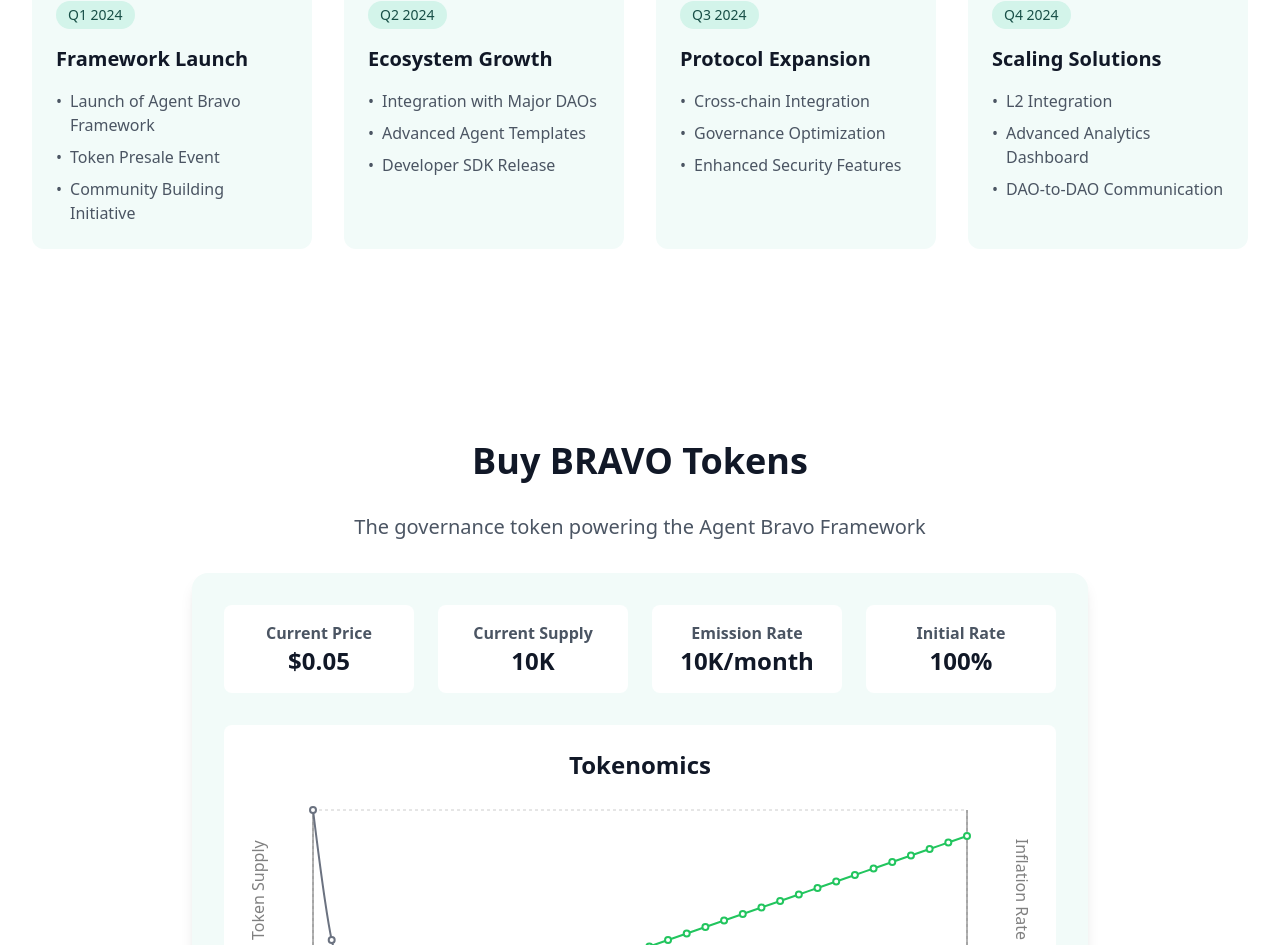
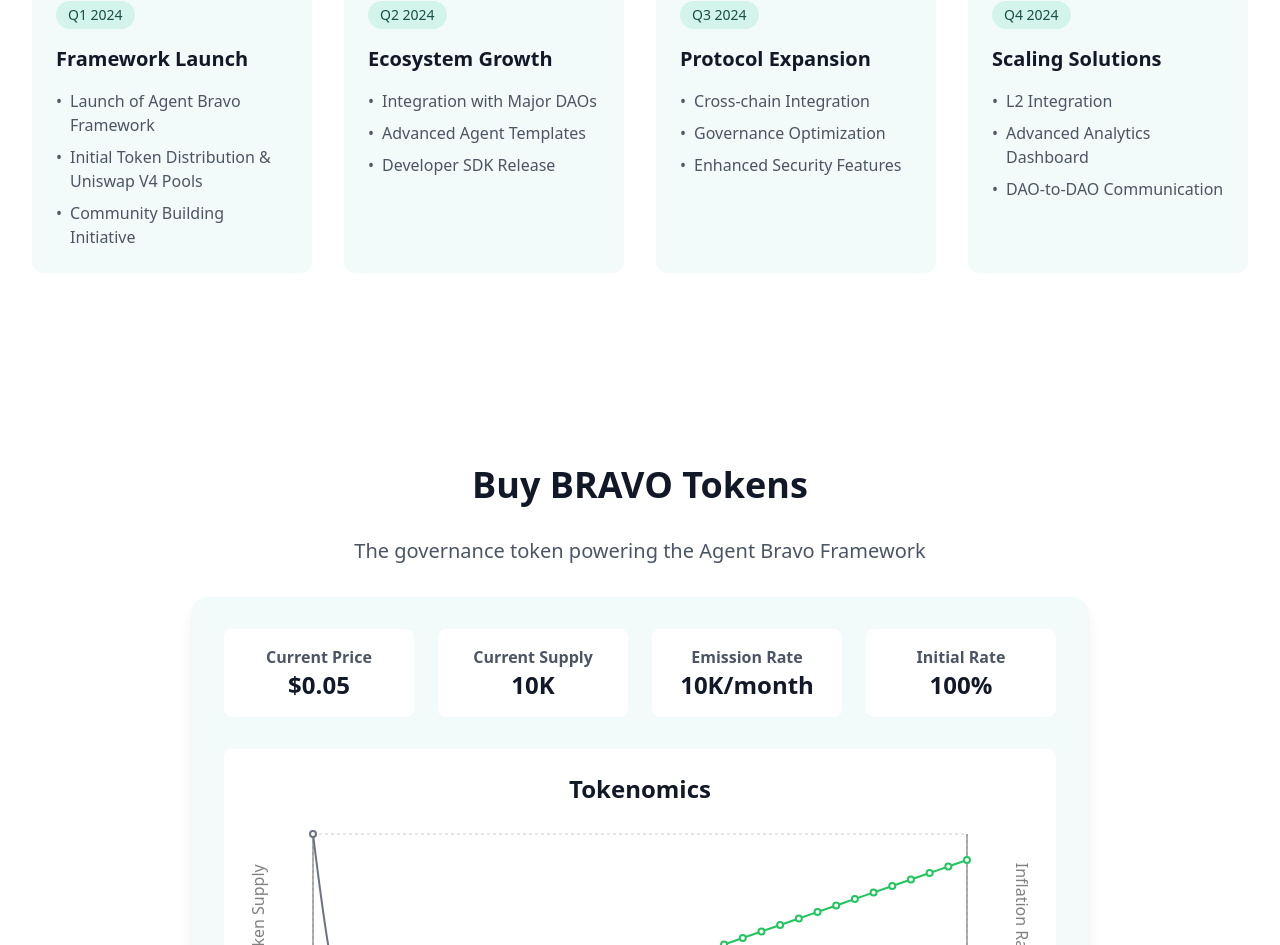
Before and after one commit to mikeghen/agent-bravo-frontend, a React (Vite) app: page / in a window 1280 px wide. Shown: the part 1131-2076 px from the top of the page. Built offline with nearby package versions, Linux system fonts and the light colour scheme.

Commit message:
Update roadmap token details
Correct the token details in the "Q1 2024 Framework Launch" section of the roadmap to reflect the accurate information regarding the token presale.
[skip gpt_engineer]

```diff
--- a/src/components/Roadmap.tsx
+++ b/src/components/Roadmap.tsx
@@ -1,4 +1,3 @@
-
 const Roadmap = () => {
   const milestones = [
     {
@@ -6,7 +5,7 @@ const Roadmap = () => {
       title: "Framework Launch",
       items: [
         "Launch of Agent Bravo Framework",
-        "Token Presale Event",
+        "Initial Token Distribution & Uniswap V4 Pools",
         "Community Building Initiative"
       ]
     },
@@ -40,7 +39,7 @@ const Roadmap = () => {
   ];
 
   return (
-    <section className="py-12 bg-white"> {/* Reduced padding from py-20 to py-12 */}
+    <section className="py-12 bg-white">
       <div className="max-w-7xl mx-auto px-4 sm:px-6 lg:px-8">
         <div className="text-center space-y-8 mb-16">
           <h2 className="text-4xl font-bold text-gray-900">Roadmap</h2>
```
